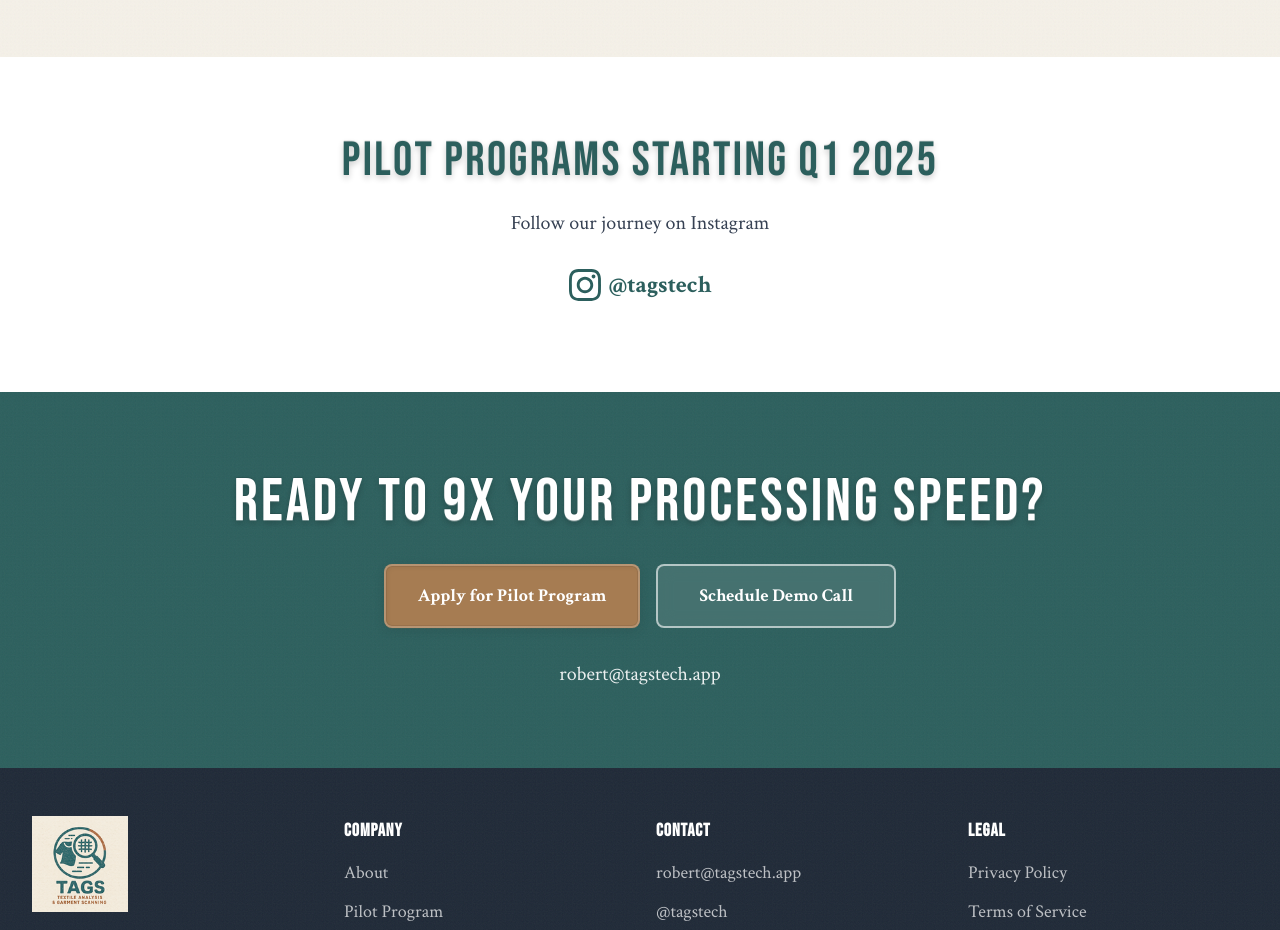
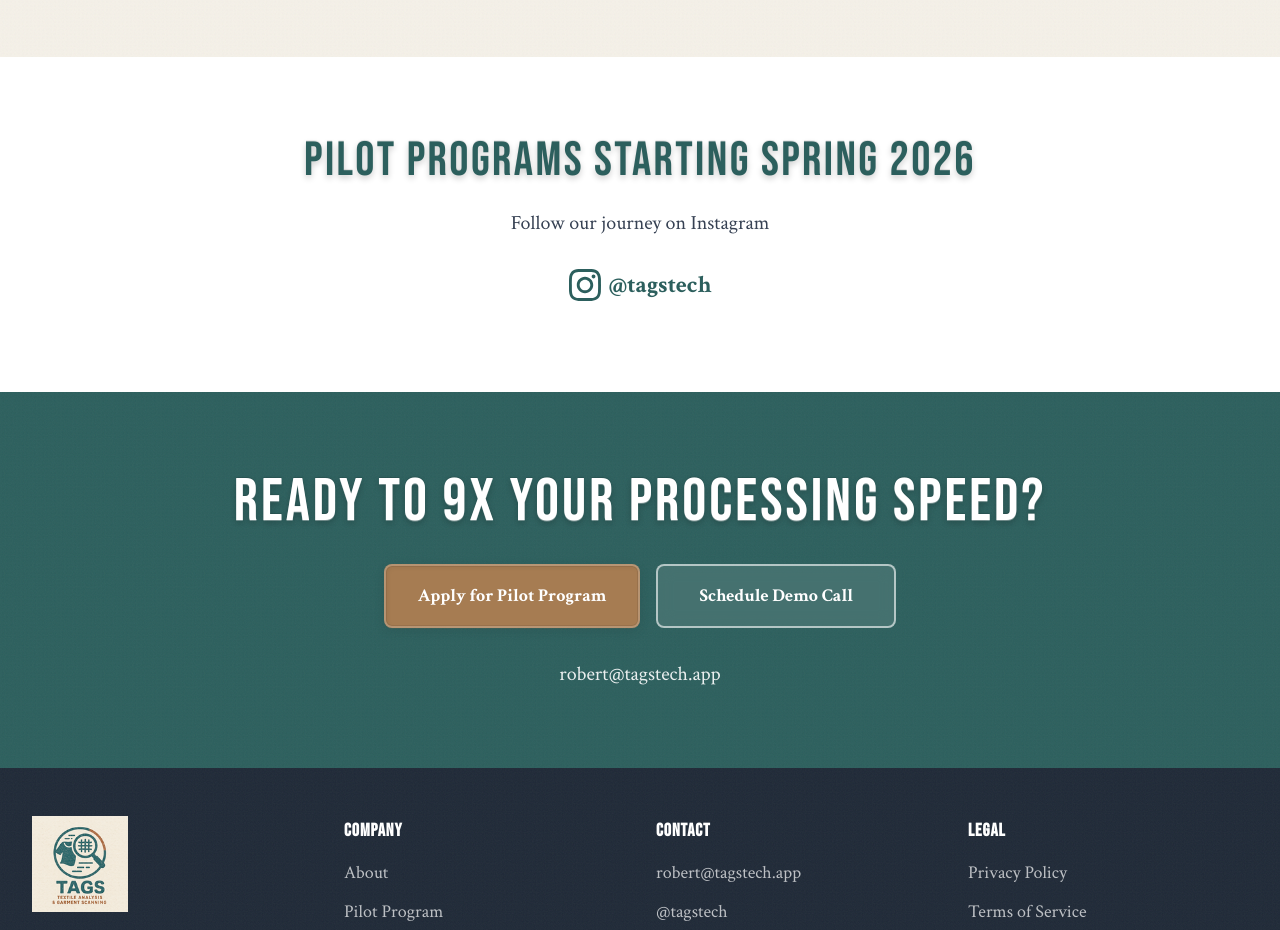
Before and after one commit to tien1868/tagstech_website, a Next.js app: page / in a window 1280 px wide. Shown: the part 4500-5430 px from the top of the page. Built offline with nearby package versions, Linux system fonts and the light colour scheme.

Commit message:
Update pilot program start date to Spring 2026

```diff
--- a/app/page.tsx
+++ b/app/page.tsx
@@ -246,7 +246,7 @@ export default function Home() {
       <section className="py-20 bg-white">
         <div className="max-w-4xl mx-auto px-4 sm:px-6 lg:px-8 text-center">
           <h2 className="text-4xl md:text-5xl mb-6 text-[#2C5F5D] letterpress">
-            Pilot Programs Starting Q1 2025
+            Pilot Programs Starting Spring 2026
           </h2>
           <p className="text-xl text-gray-700 mb-8">
             Follow our journey on Instagram
```
